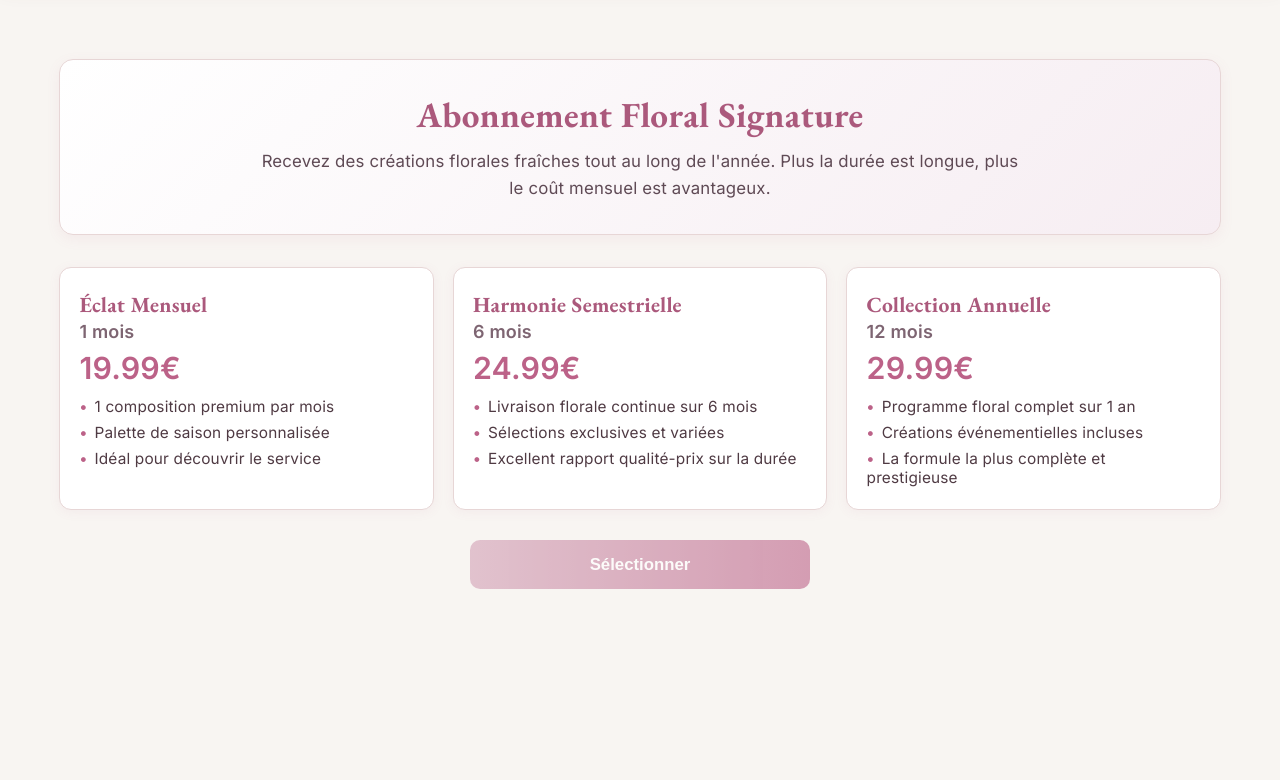
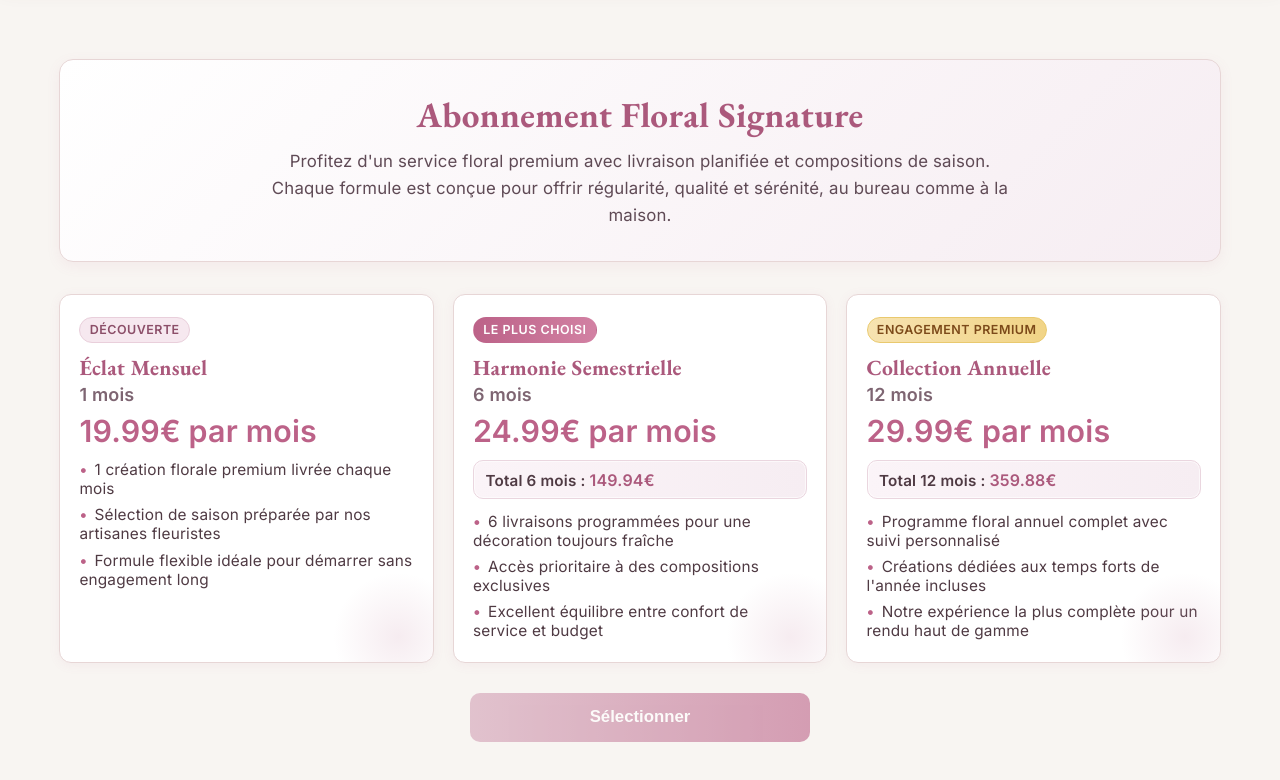
Before and after one commit to Issercio/Demo-day, a plain HTML site: page Demoday/app/templates/subscription.html in a window 1280 px wide. Shown: the part 312-1092 px from the top of the page. Before the commit the page ends 949 px from the top, so only its background shows below. Drawn offline with nearby package versions, Linux system fonts and the light colour scheme.

Commit message:
add the project

```diff
--- a/Demoday/app/static/css/subscription.css
+++ b/Demoday/app/static/css/subscription.css
@@ -41,6 +41,8 @@ main {
     box-shadow: 0 2px 12px rgba(188, 98, 136, 0.07);
     cursor: pointer;
     transition: transform 0.18s ease, box-shadow 0.18s ease, border-color 0.18s ease;
+    position: relative;
+    overflow: hidden;
 }
 
 .subscription-card:hover {
@@ -52,6 +54,44 @@ main {
 .subscription-card.selected {
     border-color: #bc6288;
     box-shadow: 0 0 0 3px rgba(188, 98, 136, 0.2), 0 8px 18px rgba(188, 98, 136, 0.16);
+    background: linear-gradient(180deg, #fff 0%, #fff8fb 100%);
+}
+
+.subscription-card::after {
+    content: "";
+    position: absolute;
+    inset: auto -30px -40px auto;
+    width: 130px;
+    height: 130px;
+    border-radius: 50%;
+    background: radial-gradient(circle, rgba(210, 160, 181, 0.2) 0%, rgba(210, 160, 181, 0) 70%);
+    pointer-events: none;
+}
+
+.plan-badge {
+    display: inline-block;
+    margin-bottom: 0.65rem;
+    font-size: 0.78rem;
+    text-transform: uppercase;
+    letter-spacing: 0.04em;
+    font-weight: 700;
+    color: #8c4f69;
+    background: #f6e8ef;
+    border: 1px solid #e9cfdb;
+    border-radius: 999px;
+    padding: 0.28rem 0.58rem;
+}
+
+.plan-badge.popular {
+    color: #ffffff;
+    background: linear-gradient(90deg, #bc6288 0%, #d281a3 100%);
+    border-color: transparent;
+}
+
+.plan-badge.premium {
+    color: #7c4a1a;
+    background: linear-gradient(90deg, #f7e3b1 0%, #f1d486 100%);
+    border-color: #e9c96e;
 }
 
 .subscription-card h2 {
@@ -71,6 +111,23 @@ main {
     font-size: 1.9rem;
     font-weight: 700;
     margin: 0.4rem 0 0.7rem;
+}
+
+.total-cost {
+    margin: 0 0 0.8rem;
+    color: #4f3a43;
+    font-size: 0.95rem;
+    font-weight: 600;
+    background: linear-gradient(90deg, #fbf4f8 0%, #f6edf2 100%);
+    border: 1px solid #ead6df;
+    border-radius: 10px;
+    padding: 0.52rem 0.72rem;
+    box-shadow: inset 0 0 0 1px rgba(255, 255, 255, 0.65);
+}
+
+.total-cost strong {
+    color: #ab597c;
+    font-size: 1rem;
 }
 
 .features {
--- a/Demoday/app/templates/subscription.html
+++ b/Demoday/app/templates/subscription.html
@@ -5,7 +5,7 @@
     <meta name="viewport" content="width=device-width, initial-scale=1.0">
     <title>Abonnement Floral</title>
     <link rel="stylesheet" href="../static/css/style.css">
-    <link rel="stylesheet" href="../static/css/subscription.css">
+    <link rel="stylesheet" href="../static/css/subscription.css?v=20260828-2">
 </head>
 <body>
     <header>
@@ -41,42 +41,47 @@
         <section class="hero">
             <h1>Abonnement Floral Signature</h1>
             <p class="intro-text">
-                Recevez des créations florales fraîches tout au long de l'année.
-                Plus la durée est longue, plus le coût mensuel est avantageux.
+                Profitez d'un service floral premium avec livraison planifiée et compositions de saison.
+                Chaque formule est conçue pour offrir régularité, qualité et sérénité, au bureau comme à la maison.
             </p>
         </section>
 
         <section class="subscription-options">
             <div class="subscription-card" data-plan="monthly">
+                <span class="plan-badge">Découverte</span>
                 <h2>Éclat Mensuel</h2>
                 <p class="duration">1 mois</p>
-                <p class="price">19.99€</p>
+                <p class="price">19.99€ par mois</p>
                 <ul class="features">
-                    <li>1 composition premium par mois</li>
-                    <li>Palette de saison personnalisée</li>
-                    <li>Idéal pour découvrir le service</li>
+                    <li>1 création florale premium livrée chaque mois</li>
+                    <li>Sélection de saison préparée par nos artisanes fleuristes</li>
+                    <li>Formule flexible idéale pour démarrer sans engagement long</li>
                 </ul>
             </div>
 
             <div class="subscription-card" data-plan="semester">
+                <span class="plan-badge popular">Le plus choisi</span>
                 <h2>Harmonie Semestrielle</h2>
                 <p class="duration">6 mois</p>
-                <p class="price">24.99€</p>
+                <p class="price">24.99€ par mois</p>
+                <p class="total-cost">Total 6 mois : <strong>149.94€</strong></p>
                 <ul class="features">
-                    <li>Livraison florale continue sur 6 mois</li>
-                    <li>Sélections exclusives et variées</li>
-                    <li>Excellent rapport qualité-prix sur la durée</li>
+                    <li>6 livraisons programmées pour une décoration toujours fraîche</li>
+                    <li>Accès prioritaire à des compositions exclusives</li>
+                    <li>Excellent équilibre entre confort de service et budget</li>
                 </ul>
             </div>
 
             <div class="subscription-card" data-plan="yearly">
+                <span class="plan-badge premium">Engagement premium</span>
                 <h2>Collection Annuelle</h2>
                 <p class="duration">12 mois</p>
-                <p class="price">29.99€</p>
+                <p class="price">29.99€ par mois</p>
+                <p class="total-cost">Total 12 mois : <strong>359.88€</strong></p>
                 <ul class="features">
-                    <li>Programme floral complet sur 1 an</li>
-                    <li>Créations événementielles incluses</li>
-                    <li>La formule la plus complète et prestigieuse</li>
+                    <li>Programme floral annuel complet avec suivi personnalisé</li>
+                    <li>Créations dédiées aux temps forts de l'année incluses</li>
+                    <li>Notre expérience la plus complète pour un rendu haut de gamme</li>
                 </ul>
             </div>
         </section>
@@ -84,7 +89,7 @@
         <button id="select-plan" class="select-button" disabled>Sélectionner</button>
     </main>
     <div id="subscription-toast" class="subscription-toast" aria-live="polite" role="status"></div>
-    <script src="../static/js/api.js"></script>
+    <script src="../static/js/api.js?v=20260828-2"></script>
     <script>
         document.addEventListener('DOMContentLoaded', function() {
             const cards = document.querySelectorAll('.subscription-card');
@@ -116,7 +121,10 @@
                 }, 2000);
             }
 
-            selectButton.addEventListener('click', () => {
+            selectButton.addEventListener('click', (event) => {
+                event.preventDefault();
+                event.stopPropagation();
+
                 const selectedCard = document.querySelector('.subscription-card.selected');
                 if (selectedCard) {
                     const plan = selectedCard.dataset.plan;
@@ -141,12 +149,12 @@
                     localStorage.setItem('subscription_cart', JSON.stringify([subscriptionProduct]));
 
                     showSubscriptionToast(`${subscriptionProduct.name} ajouté au panier`);
-                    setTimeout(() => {
-                        window.location.href = 'panier.html';
-                    }, 700);
+                    updateCartCount();
                 } else {
                     alert('Veuillez sélectionner un abonnement');
                 }
+
+                return false;
             });
 
             function updateCartCount() {
```
Also changed, not shown: Demoday/app/templates/shop.html (+1 -1 lines).
